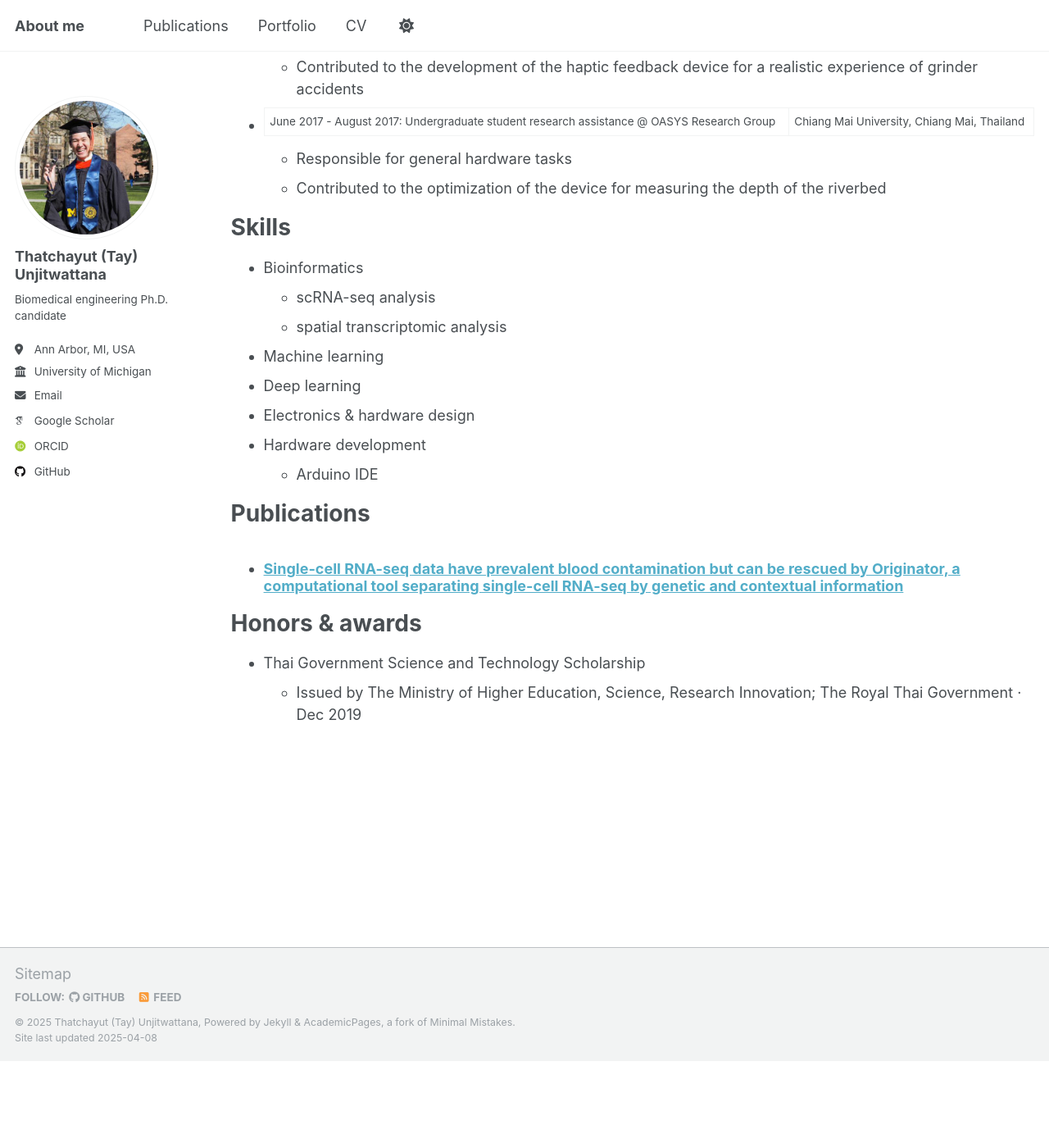
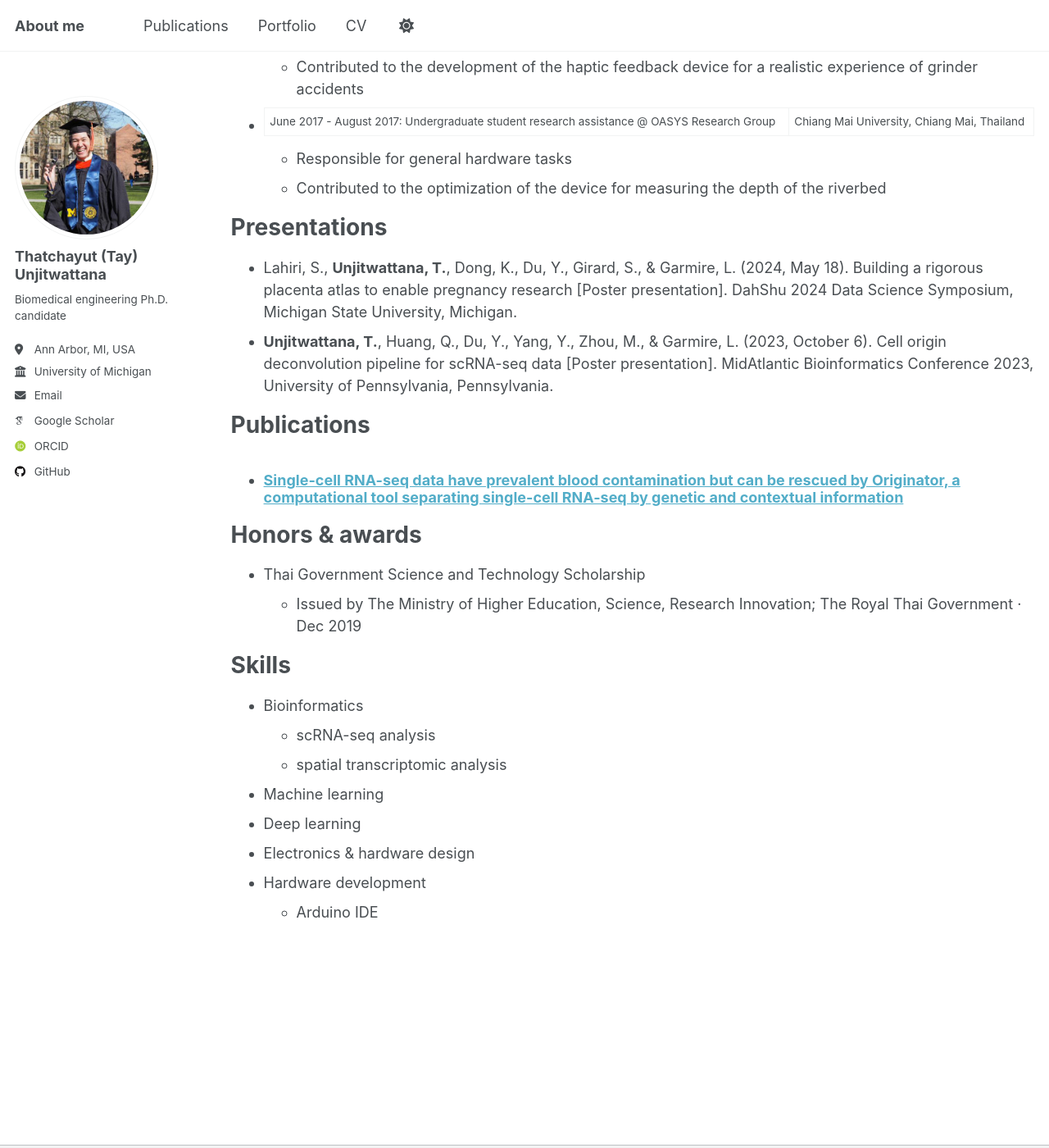
Before and after one commit to thatchayut/thatchayut.github.io, a Jekyll site: the page built from _pages/cv.md, in a window 1280 px wide and 1400 px high, scrolled down 777 px. Shown: the whole window at 82% size. Built offline with Jekyll 4.4.1, drawn with Linux system fonts in a browser that asks for light colours; some web fonts are replaced; before the commit the page ends 2071 px from its top, so only the background shows below that; some of the changed text lies outside the part shown.

Commit message:
Update cv.md

```diff
--- a/_pages/cv.md
+++ b/_pages/cv.md
@@ -14,7 +14,7 @@ Education
 * M.S. in Biomedical Engineering, University of Michigan, 2022
 * B.S. in Computer Engineering, Chiang Mai University, 2019
 
-Work experience
+Research experience
 ======
 * November 2020 - Present: Graduate student research assistant @ Lana Garmire Group | University of Michigan, Ann Arbor, MI, USA
   * Worked on using machine learning and deep learning approaches for biomarker discovery and predictive analysis
@@ -34,16 +34,11 @@ Work experience
   * Contributed to the optimization of the device for measuring the depth of the
 riverbed
 
-Skills
+Presentations
 ======
-* Bioinformatics
-  * scRNA-seq analysis
-  * spatial transcriptomic analysis
-* Machine learning
-* Deep learning
-* Electronics & hardware design
-* Hardware development
-  * Arduino IDE
+* Lahiri, S., **Unjitwattana, T.**, Dong, K., Du, Y., Girard, S., & Garmire, L. (2024, May 18). Building a rigorous placenta atlas to enable pregnancy research [Poster presentation]. DahShu 2024 Data Science Symposium, Michigan State University, Michigan.
+* **Unjitwattana, T.**, Huang, Q., Du, Y., Yang, Y., Zhou, M., & Garmire, L. (2023, October 6). Cell origin deconvolution pipeline for scRNA-seq data [Poster presentation]. MidAtlantic Bioinformatics Conference 2023, University of Pennsylvania, Pennsylvania.
+
 
 Publications
 ======
@@ -55,3 +50,14 @@ Honors & awards
 ======
 * Thai Government Science and Technology Scholarship
   * Issued by The Ministry of Higher Education, Science, Research Innovation; The Royal Thai Government · Dec 2019
+
+Skills
+======
+* Bioinformatics
+  * scRNA-seq analysis
+  * spatial transcriptomic analysis
+* Machine learning
+* Deep learning
+* Electronics & hardware design
+* Hardware development
+  * Arduino IDE
```
